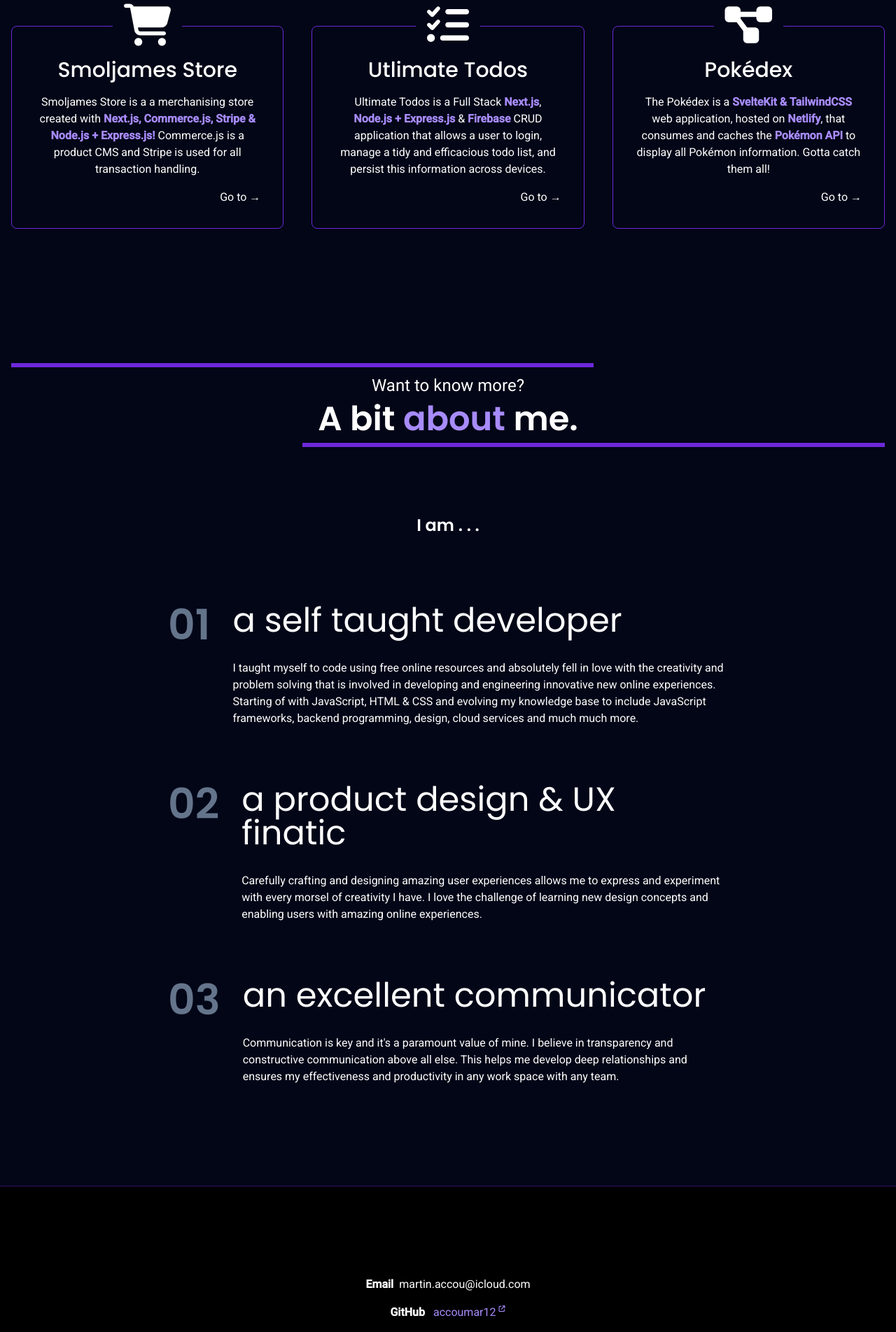
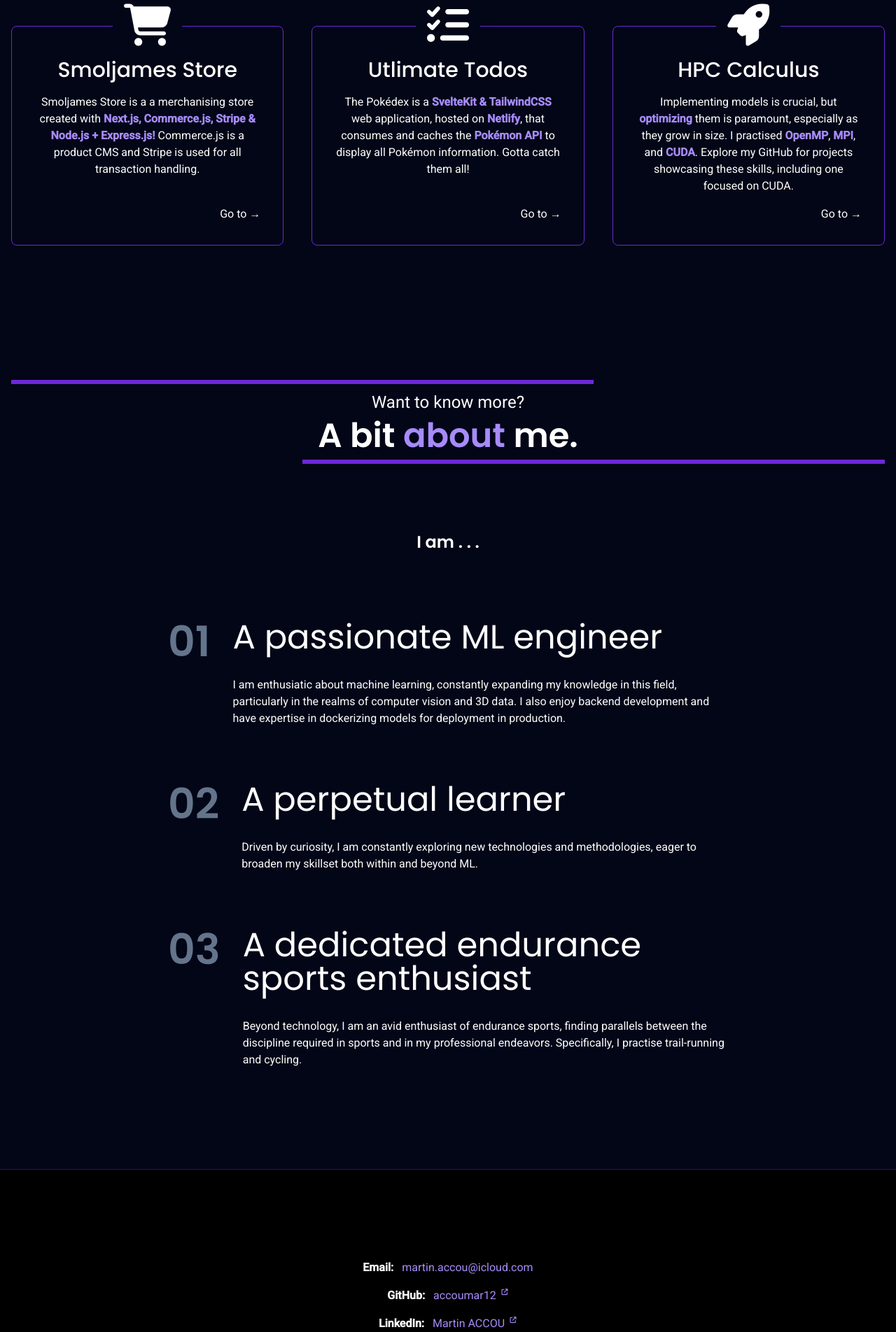
Before and after one commit to accoumar12/portfolio, a SvelteKit app: page / in a window 1280 px wide. Shown: the part 860-2764 px from the top of the page at 70% size. Built offline with nearby package versions, Linux system fonts and the light colour scheme.

Commit message:
start to add the projects

```diff
--- a/src/components/Footer.svelte
+++ b/src/components/Footer.svelte
@@ -3,30 +3,21 @@
     class="py-20 sm:py-32 bg-black border-t border-solid border-violet-950 flex flex-col gap-4 sm:gap-8 justify-center items-center"
 >
     <div class="flex flex-col gap-4 items-center justify-center">
-        <p><b class="pr-2">Email</b>martin.accou@icloud.com</p>
         <p>
-            <b class="pr-2">GitHub</b>
-            <a href=" " target="_blank" class="text-violet-400"
-                >accoumar12<sup class=""
-                    ><span class="text-xs scale-75 pl-0.5"
-                        ><i
-                            class="fa-solid fa-arrow-up-right-from-square text-xs scale-[75%]"
-                        /></span
-                    ></sup
-                ></a
-            >
+            <b class="pr-2">Email:</b>
+            <a href="mailto:martin.accou@icloud.com" class="text-violet-400">martin.accou@icloud.com</a>
         </p>
         <p>
-            <b class="pr-2">LinkedIn</b>
-            <a href=" " target="_blank" class="text-violet-400"
-                >Martin ACCOU<sup class=""
-                    ><span class="text-xs scale-75 pl-0.5"
-                        ><i
-                            class="fa-solid fa-arrow-up-right-from-square text-xs scale-[75%]"
-                        /></span
-                    ></sup
-                ></a
-            >
+            <b class="pr-2">GitHub:</b>
+            <a href="https://github.com/accoumar12" target="_blank" class="text-violet-400">accoumar12
+                <sup><span class="text-xs scale-75 pl-0.5"><i class="fa-solid fa-arrow-up-right-from-square text-xs scale-[75%]"></i></span></sup>
+            </a>
+        </p>
+        <p>
+            <b class="pr-2">LinkedIn:</b>
+            <a href="https://www.linkedin.com/in/martin-accou" target="_blank" class="text-violet-400">Martin ACCOU
+                <sup><span class="text-xs scale-75 pl-0.5"><i class="fa-solid fa-arrow-up-right-from-square text-xs scale-[75%]"></i></span></sup>
+            </a>
         </p>
     </div>
 </footer>
--- a/src/components/Main.svelte
+++ b/src/components/Main.svelte
@@ -5,41 +5,38 @@
         {
             name: "Smoljames Store",
             icon: "fa-solid fa-cart-shopping",
-            description:
-                "Smoljames Store is a a merchanising store created with Next.js, Commerce.js & Stripe! Commerce.js is a CMS for managing project and Stripe is used for all transaction handling.",
         },
         {
             name: "Utlimate Todos",
             icon: "fa-solid fa-list-check",
-            description:
-                "Test for model robustness with customized test profiles and receive exhaustive reporting on the performance and potential vulnerabilities of your model.",
         },
         {
-            name: "Pokédex",
-            icon: "fa-solid fa-diagram-project",
+            name: "HPC Calculus",
+            icon: "fa-solid fa-rocket",
             description:
-                "Augment your datasets with our filters and dataset manipulations to ensure your models are trained on the highest quality datasets (coming soon).",
+                "While implementing various models is essential, optimizing them is particularly crucial today, especially as models continue to grow in size. I gained proficiency in several high-performance computing libraries—such as OpenMP, MPI, and CUDA—during my final year at Supaero. You can find projects showcasing these skills on my GitHub profile, including one focused on CUDA.",
         },
     ];
 
 let benefits = [
     {
-            metric: "10x",
-            name: "a self taught developer",
+        metric: "ML",
+        name: "A passionate ML engineer",
         description:
-                "I taught myself to code using free online resources and absolutely fell in love with the creativity and problem solving that is involved in developing and engineering innovative new online experiences. Starting of with JavaScript, HTML & CSS and evolving my knowledge base to include JavaScript frameworks, backend programming, design, cloud services and much much more.",
+            "I am enthusiatic about machine learning, constantly expanding my knowledge in this field, particularly in the realms of computer vision and 3D data. I also enjoy backend development and have expertise in dockerizing models for deployment in production.",
     },
     {
-            name: "a product design & UX finatic",
+        name: "A perpetual learner",
         description:
-                "Carefully crafting and designing amazing user experiences allows me to express and experiment with every morsel of creativity I have. I love the challenge of learning new design concepts and enabling users with amazing online experiences.",
+            "Driven by curiosity, I am constantly exploring new technologies and methodologies, eager to broaden my skillset both within and beyond ML.",
     },
     {
-            name: "an excellent communicator",
+        name: "A dedicated endurance sports enthusiast",
         description:
-                "Communication is key and it's a paramount value of mine. I believe in transparency and constructive communication above all else. This helps me develop deep relationships and ensures my effectiveness and productivity in any work space with any team.",
+            "Beyond technology, I am an avid enthusiast of endurance sports, finding parallels between the discipline required in sports and in my professional endeavors. Specifically, I practise trail-running and cycling.",
     },
 ];
+
 </script>
 
 <main class="flex flex-col flex-1 p-4">
@@ -77,10 +74,10 @@
     <section class="py-20 lg:py-32 flex flex-col gap-24" id="projects">
         <div class="flex flex-col gap-2 text-center">
             <h6 class="text-large sm:text-xl md:text-2xl">
-                A few of my creative endeavors.
+                Some of my personal projects outside of my professional work.
             </h6>
             <h3 class="font-semibold text-3xl sm:text-4xl md:text-5xl">
-                Curious to <span class="poppins text-violet-400">see</span> my work?
+                Curious to <span class="poppins text-violet-400">see</span> them?
             </h3>
         </div>
         <div class="grid grid-cols-1 lg:grid-cols-3 gap-12 lg:gap-10">
@@ -95,18 +92,6 @@
             </Step>
             <Step step={steps[1]}>
                 <p>
-                    Ultimate Todos is a Full Stack <strong
-                        class="text-violet-400">Next.js</strong
-                    >,
-                    <strong class="text-violet-400">Node.js + Express.js</strong
-                    >
-                    & <strong class="text-violet-400">Firebase</strong> CRUD application
-                    that allows a user to login, manage a tidy and efficacious todo
-                    list, and persist this information across devices.
-                </p>
-            </Step>
-            <Step step={steps[2]}>
-                <p>
                     The Pokédex is a <strong class="text-violet-400"
                         >SvelteKit & TailwindCSS</strong
                     >
@@ -116,6 +101,11 @@
                     <strong class="text-violet-400">Pokémon API</strong>
                     to display all Pokémon information. Gotta catch them all!
                 </p>
+            </Step>
+            <Step step={steps[2]}>
+<p>Implementing models is crucial, but <strong class="text-violet-400">optimizing</strong> them is paramount, especially as they grow in size. I practised <strong class="text-violet-400">OpenMP</strong>, <strong class="text-violet-400">MPI</strong>, and <strong class="text-violet-400">CUDA</strong>. Explore my GitHub for projects showcasing these skills, including one focused on CUDA.</p>
+
+
             </Step>
         </div>
     </section>
```
Lines whose indentation alone changed are shown as unchanged.
